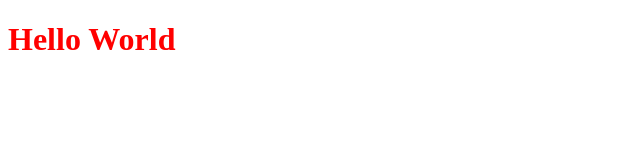
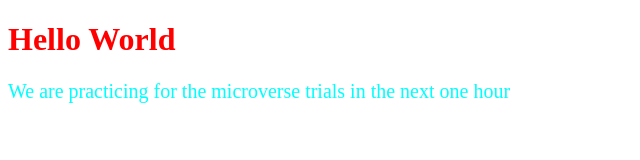
Before and after one commit to Kayonga99/DemoPractice, a plain HTML site: page demo-main/index.html in a window 1280 px wide. Shown: the whole page, without its empty margins (0-640 px from the left). Drawn offline with Linux system fonts and the light colour scheme.

Commit message:
Add paragraph,  change color to aqua and change fon-size to 20px

```diff
--- a/demo-main/index.html
+++ b/demo-main/index.html
@@ -9,5 +9,6 @@
 </head>
 <body>
     <h1>Hello World</h1>
+    <p>We are practicing for the microverse trials in the next one hour</p>
 </body>
 </html>
--- a/demo-main/style.css
+++ b/demo-main/style.css
@@ -1,3 +1,8 @@
 h1 {
     color: red;
 }
+
+p {
+    font-size: 20px;
+    color: aqua;
+}
```
